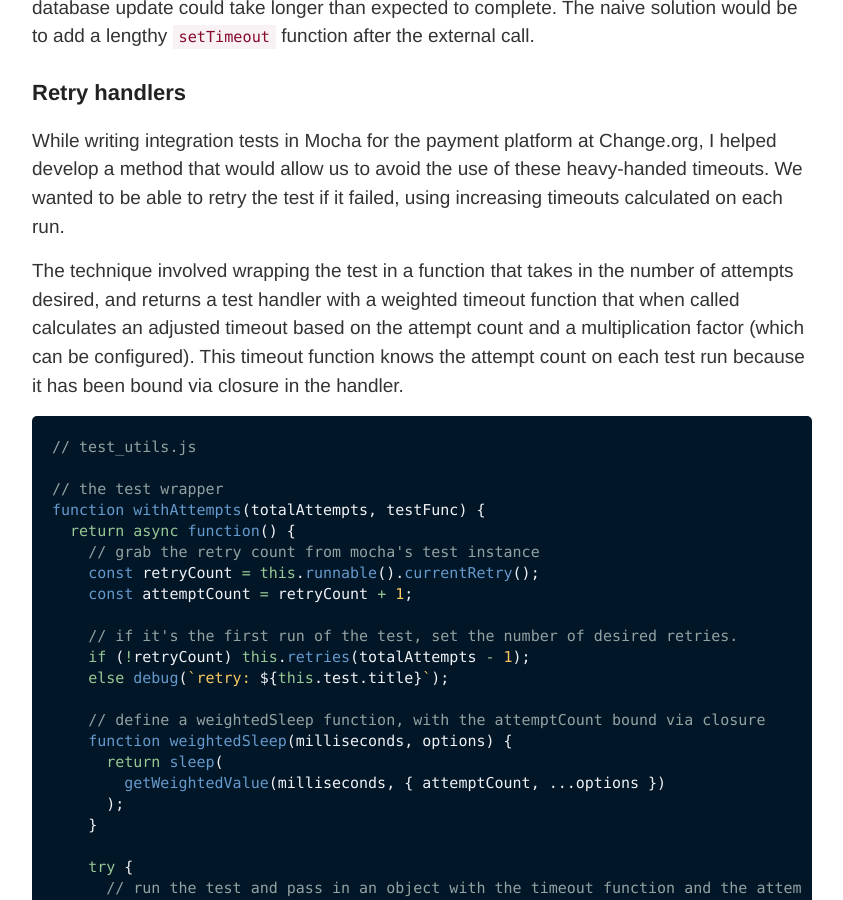
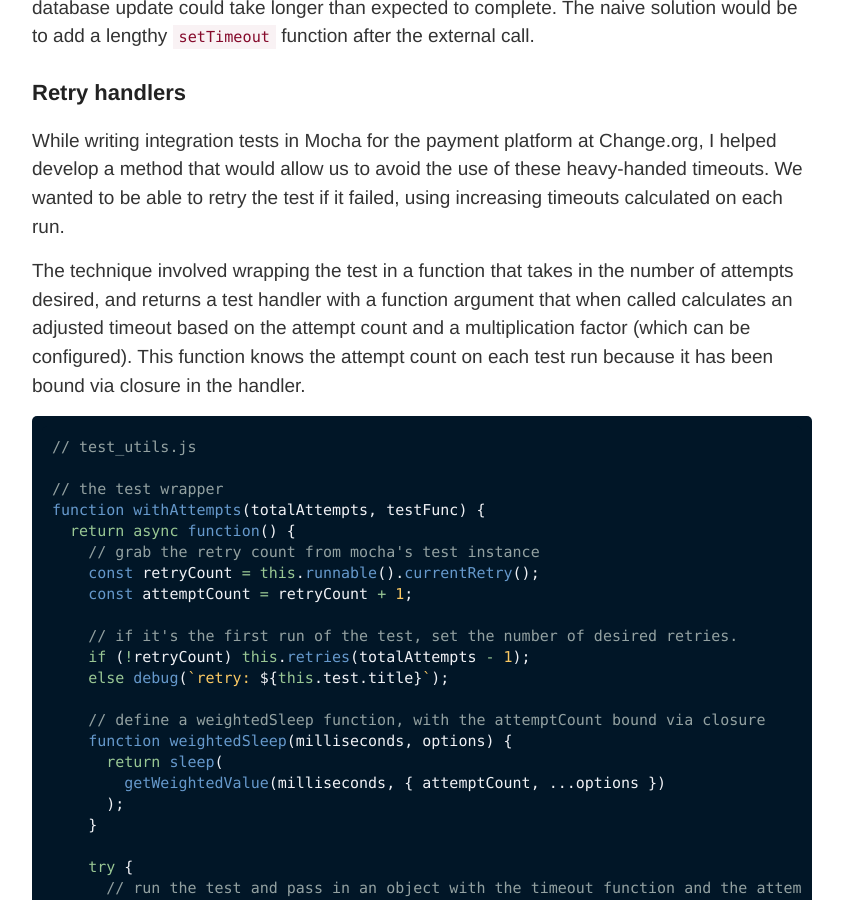
Before and after one commit to a-bishop/old_blog, a Jekyll site: the page built from _posts/2019-12-14-Wrapping-Mocha-Tests-With-A-Custom-Retry-Handler.md, in a window 1280 px wide and 900 px high, scrolled down 419 px. Shown: the whole window, without its empty margins (218-1061 px from the left). Built offline with Jekyll 4.4.1, drawn with Linux system fonts in a browser that asks for light colours; nearby versions of some CDN libraries; comment, search, counter and statistics services are not loaded.

Commit message:
Clear up language in latest post

````diff
--- a/_posts/2019-12-14-Wrapping-Mocha-Tests-With-A-Custom-Retry-Handler.md
+++ b/_posts/2019-12-14-Wrapping-Mocha-Tests-With-A-Custom-Retry-Handler.md
@@ -12,7 +12,7 @@ For instance, a request sent to an endpoint that responds via webhook and trigge
 
 While writing integration tests in Mocha for the payment platform at Change.org, I helped develop a method that would allow us to avoid the use of these heavy-handed timeouts. We wanted to be able to retry the test if it failed, using increasing timeouts calculated on each run.
 
-The technique involved wrapping the test in a function that takes in the number of attempts desired, and returns a test handler with a weighted timeout function that when called calculates an adjusted timeout based on the attempt count and a multiplication factor (which can be configured). This timeout function knows the attempt count on each test run because it has been bound via closure in the handler.
+The technique involved wrapping the test in a function that takes in the number of attempts desired, and returns a test handler with a function argument that when called calculates an adjusted timeout based on the attempt count and a multiplication factor (which can be configured). This function knows the attempt count on each test run because it has been bound via closure in the handler.
 
 ```js
 // test_utils.js
````
Also changed, not shown: projects.md (+1 -1 lines).
